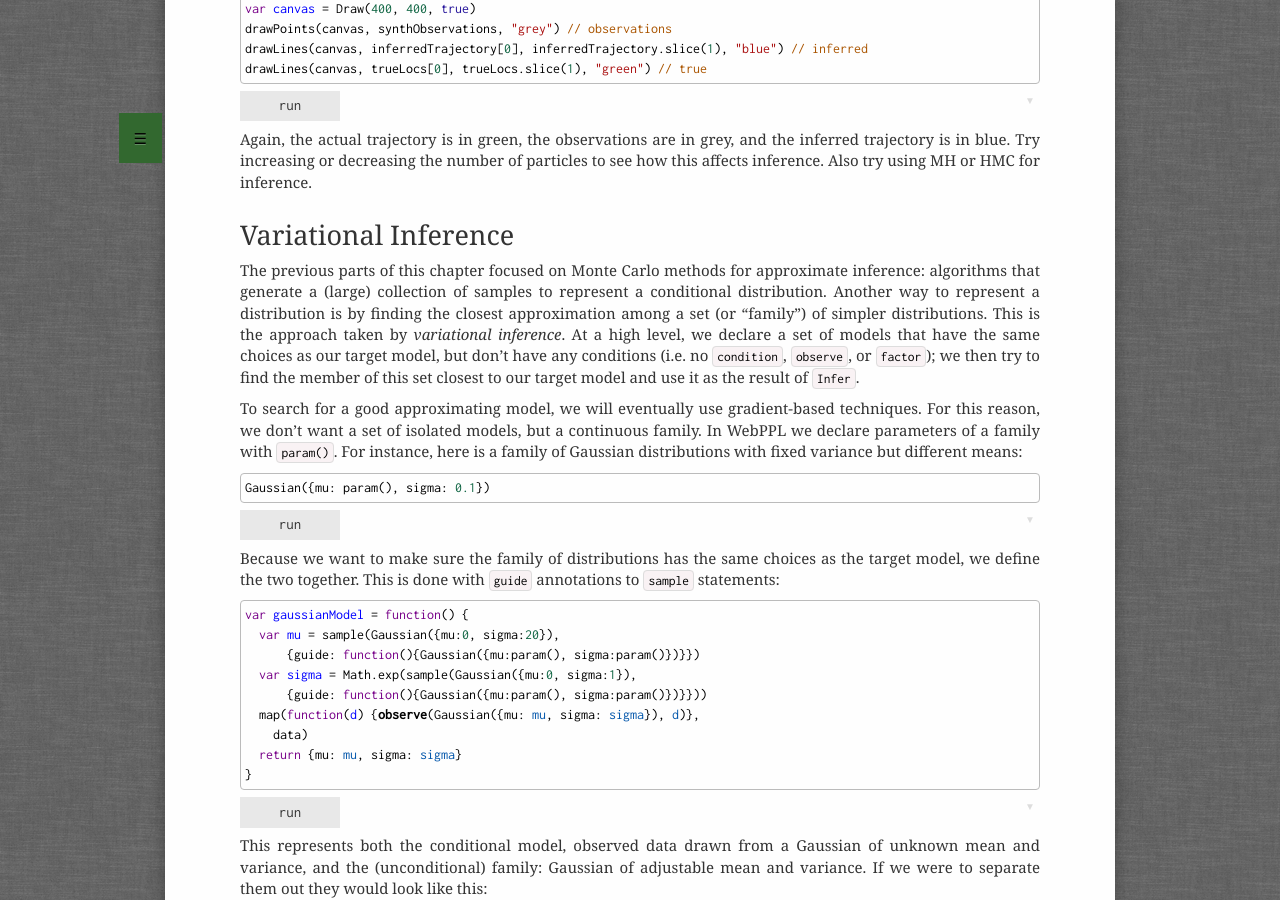
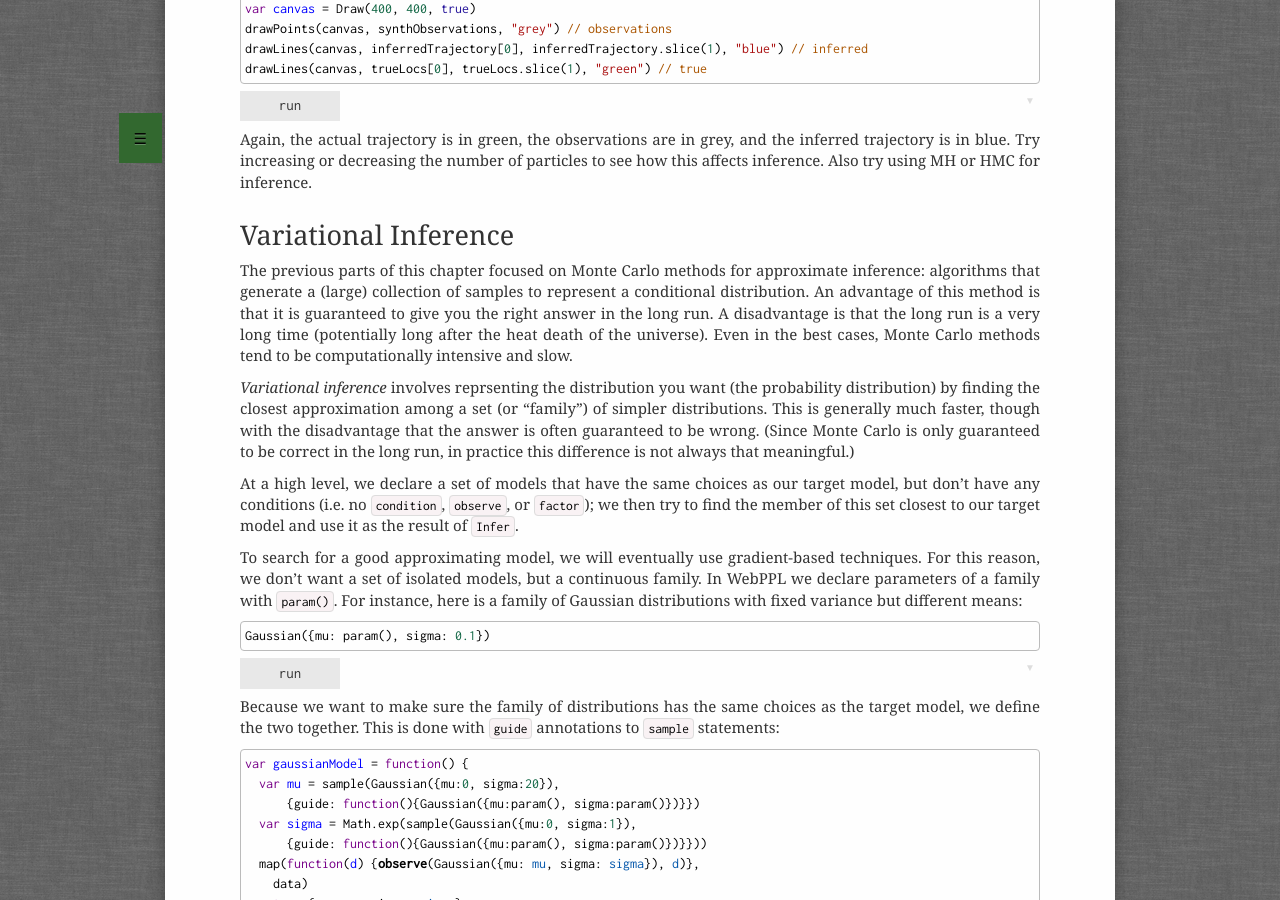
Before and after one commit to probmods/probmods2, a Jekyll site: the page built from chapters/inference-algorithms.md, in a window 1280 px wide and 900 px high, scrolled down 12721 px. Built offline with Jekyll 4.4.1, drawn with Linux system fonts in a browser that asks for light colours; formulas are drawn with MathJax 3; a script that is not in the unit is left out.

Commit message:
Finished minor edits to inference algorithms text.

```diff
--- a/chapters/inference-algorithms.md
+++ b/chapters/inference-algorithms.md
@@ -920,8 +920,11 @@
 
 # Variational Inference
 
-The previous parts of this chapter focused on Monte Carlo methods for approximate inference: algorithms that generate a (large) collection of samples to represent a conditional distribution.
-Another way to represent a distribution is by finding the closest approximation among a set (or "family") of simpler distributions. This is the approach taken by *variational inference*. At a high level, we declare a set of models that have the same choices as our target model, but don't have any conditions (i.e. no `condition`, `observe`, or `factor`); we then try to find the member of this set closest to our target model and use it as the result of `Infer`.
+The previous parts of this chapter focused on Monte Carlo methods for approximate inference: algorithms that generate a (large) collection of samples to represent a conditional distribution. An advantage of this method is that it is guaranteed to give you the right answer in the long run. A disadvantage is that the long run is a very long time (potentially long after the heat death of the universe). Even in the best cases, Monte Carlo methods tend to be computationally intensive and slow.
+
+*Variational inference* involves reprsenting the distribution you want (the probability distribution) by finding the closest approximation among a set (or "family") of simpler distributions. This is generally much faster, though with the disadvantage that the answer is often guaranteed to be wrong. (Since Monte Carlo is only guaranteed to be correct in the long run, in practice this difference is not always that meaningful.)
+
+At a high level, we declare a set of models that have the same choices as our target model, but don't have any conditions (i.e. no `condition`, `observe`, or `factor`); we then try to find the member of this set closest to our target model and use it as the result of `Infer`.
 
 To search for a good approximating model, we will eventually use gradient-based techniques. For this reason, we don't want a set of isolated models, but a continuous family.
 In WebPPL we declare parameters of a family with `param()`. For instance, here is a family of Gaussian distributions with fixed variance but different means:
```
